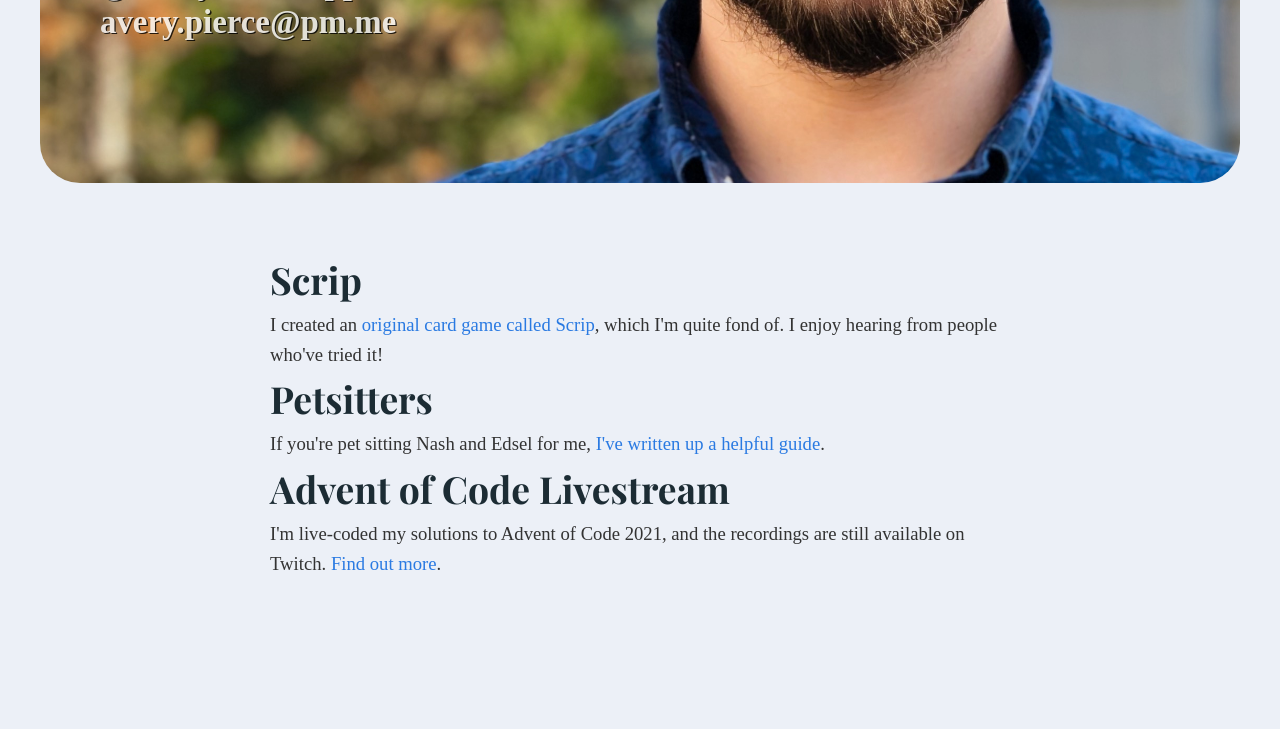
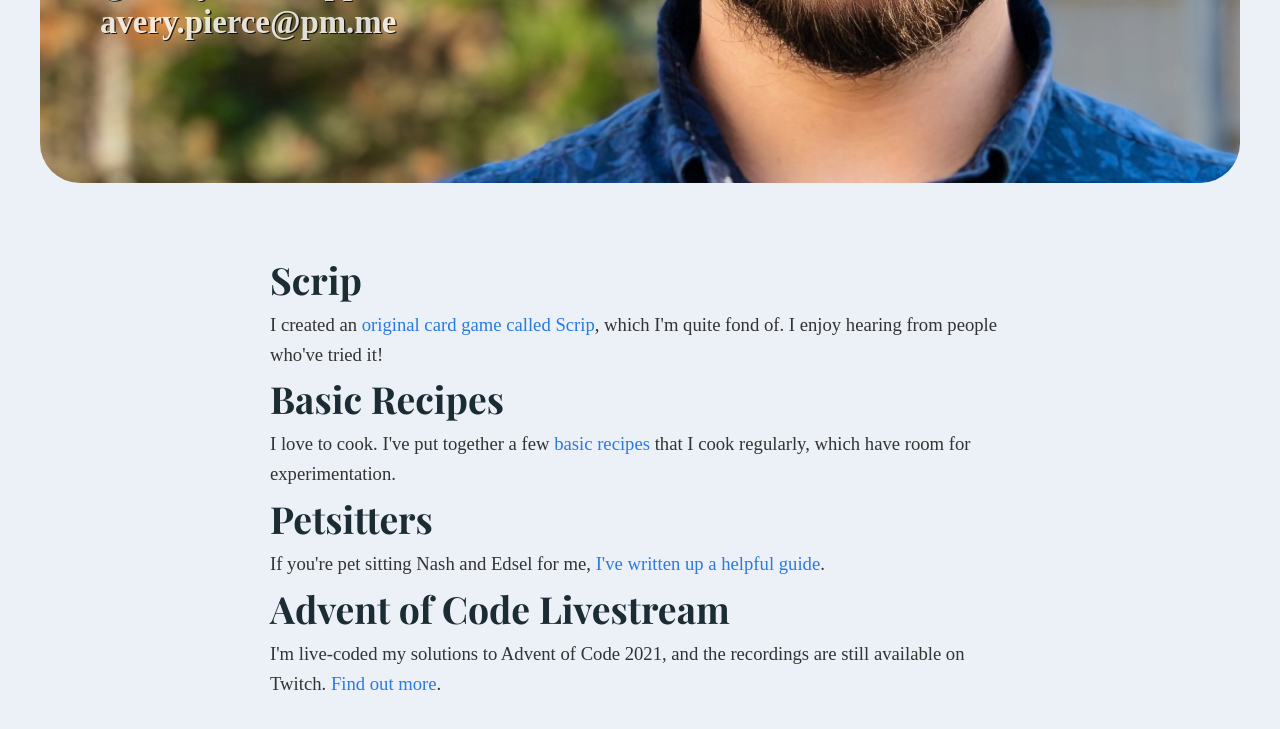
Before and after one commit to avery-pierce/averypierce.me, a Jekyll site: the page index.html, which Jekyll copies as it is, in a window 1280 px wide and 900 px high, scrolled down 767 px. Shown: the top 729 px of the window. Built offline with Jekyll 4.4.1, drawn with Linux system fonts in a browser that asks for light colours; some web fonts are replaced.

Commit message:
update home page

```diff
--- a/index.html
+++ b/index.html
@@ -24,6 +24,8 @@
   <div class="wrapper">
     <h1>Scrip</h1>
     <p>I created an <a href="./scrip">original card game called Scrip</a>, which I'm quite fond of. I enjoy hearing from people who've tried it!</p>
+    <h1>Basic Recipes</h1>
+    <p>I love to cook. I've put together a few <a href="/cooking">basic recipes</a> that I cook regularly, which have room for experimentation.</p>
     <h1>Petsitters</h1>
     <p>If you're pet sitting Nash and Edsel for me, <a href="./guinea_pig_care/">I've written up a helpful guide</a>.</p>
     <h1>Advent of Code Livestream</h1>
```
